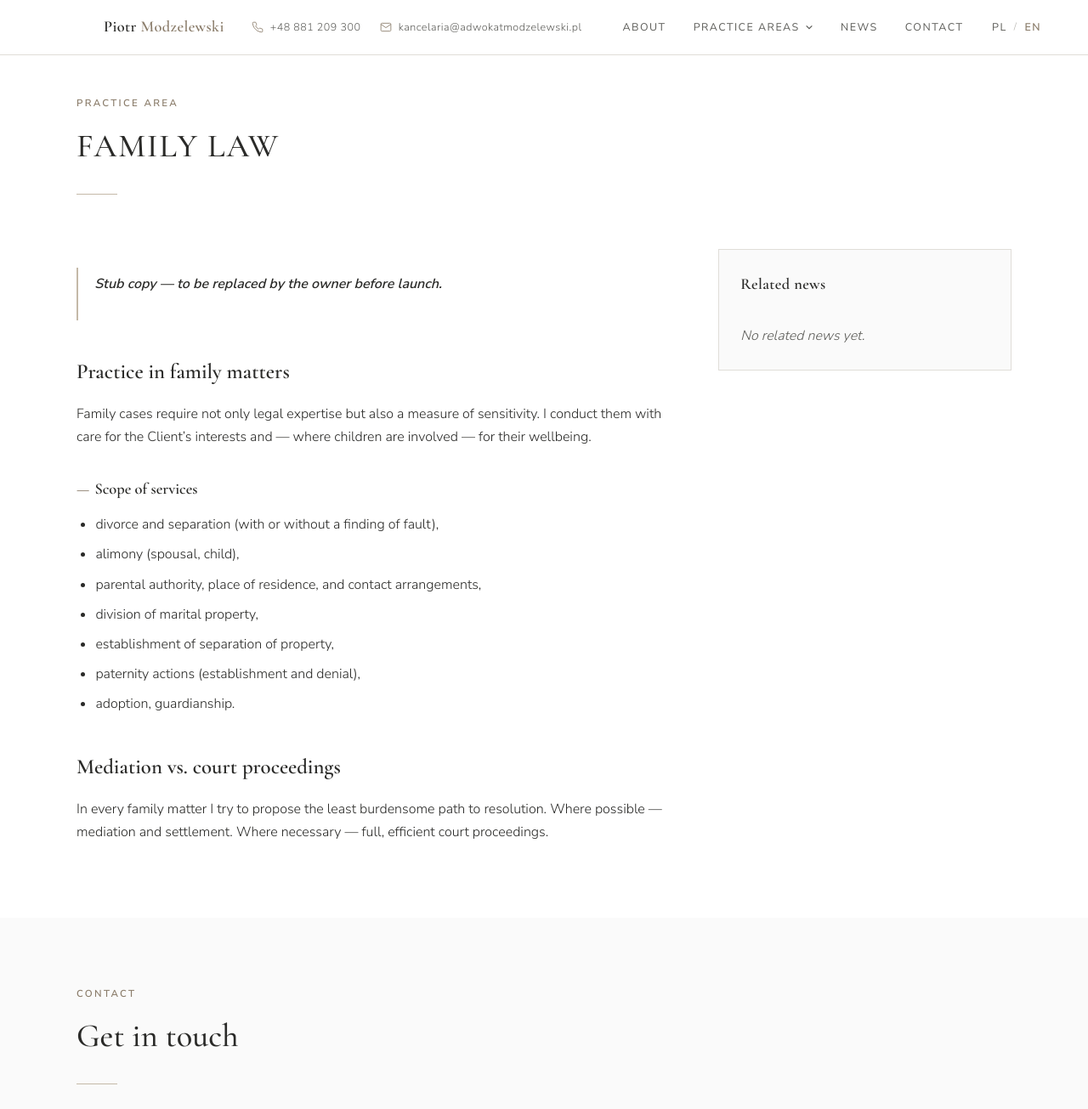
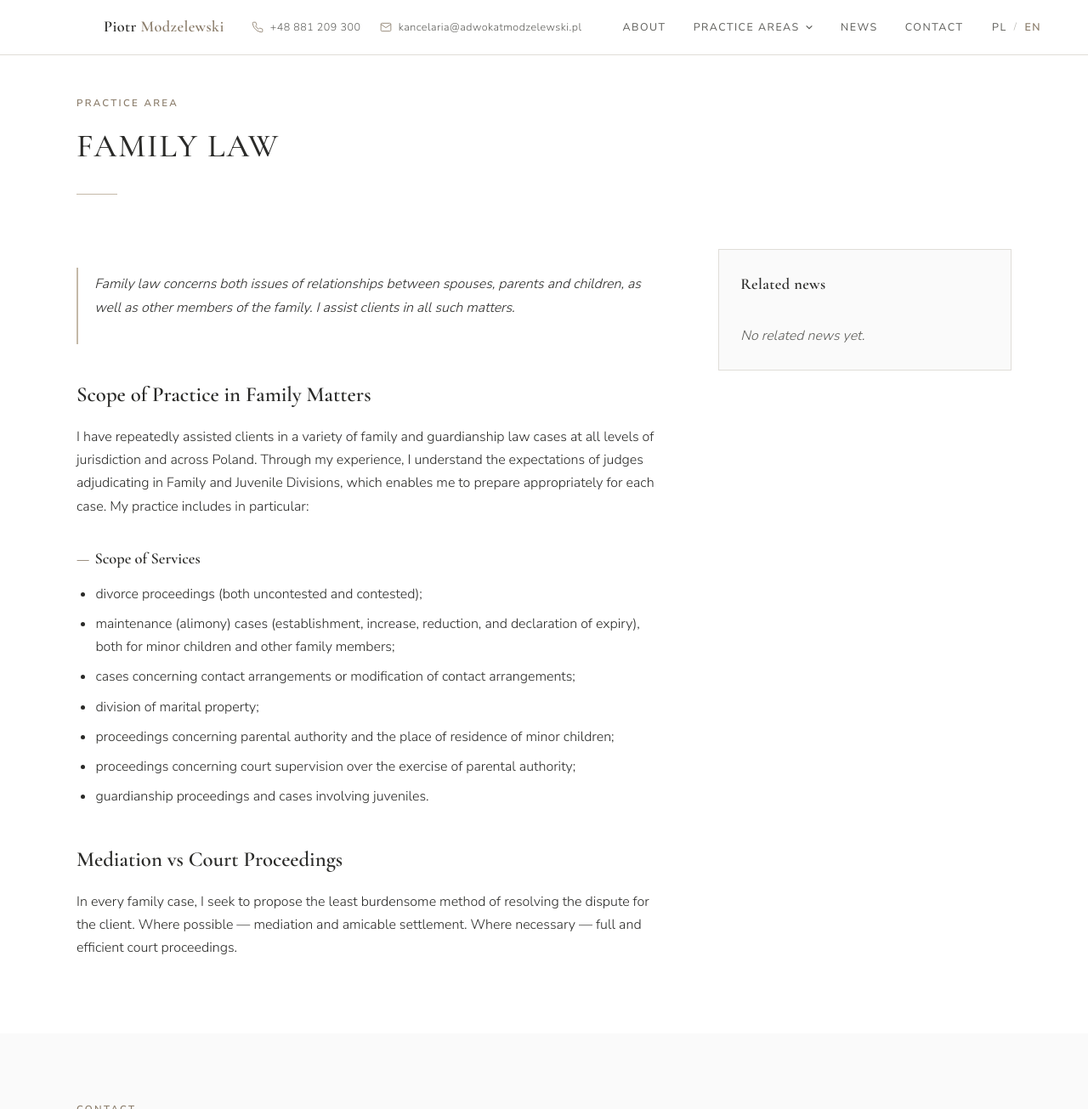
Before and after one commit to pmmodzelewski/adwokatmodzelewski.pl, a Jekyll site: the page built from _specjalizacje/en/family-law.md, in a window 1280 px wide and 1400 px high, cut to the strip 0-1305 px from the top of the window. Shown: the whole strip at 85% size. Built offline with Jekyll 4.4.1, drawn with Linux system fonts in a browser that asks for light colours; Markdown is read by kramdown in place of the engine named in the settings.

Commit message:
Update family-law.md

```diff
--- a/_specjalizacje/en/family-law.md
+++ b/_specjalizacje/en/family-law.md
@@ -10,26 +10,26 @@ sitemap: false
 robots: noindex
 ---
 
-> **Stub copy — to be replaced by the owner before launch.**
+> Family law concerns both issues of relationships between spouses, parents and children,
+> as well as other members of the family. I assist clients in all such matters.
 
-## Practice in family matters
+## Scope of Practice in Family Matters
 
-Family cases require not only legal expertise but also a measure of
-sensitivity. I conduct them with care for the Client's interests and —
-where children are involved — for their wellbeing.
+I have repeatedly assisted clients in a variety of family and guardianship law cases at all levels of jurisdiction and across Poland.
+Through my experience, I understand the expectations of judges adjudicating in Family and Juvenile Divisions, which enables me to prepare appropriately for each case.
+My practice includes in particular:
 
-### Scope of services
+### Scope of Services
 
-- divorce and separation (with or without a finding of fault),
-- alimony (spousal, child),
-- parental authority, place of residence, and contact arrangements,
-- division of marital property,
-- establishment of separation of property,
-- paternity actions (establishment and denial),
-- adoption, guardianship.
+- divorce proceedings (both uncontested and contested);
+- maintenance (alimony) cases (establishment, increase, reduction, and declaration of expiry), both for minor children and other family members;
+- cases concerning contact arrangements or modification of contact arrangements;
+- division of marital property;
+- proceedings concerning parental authority and the place of residence of minor children;
+- proceedings concerning court supervision over the exercise of parental authority;
+- guardianship proceedings and cases involving juveniles.
 
-## Mediation vs. court proceedings
+## Mediation vs Court Proceedings
 
-In every family matter I try to propose the least burdensome path to
-resolution. Where possible — mediation and settlement. Where necessary —
-full, efficient court proceedings.
+In every family case, I seek to propose the least burdensome method of resolving the dispute for the client. Where possible — mediation
+and amicable settlement. Where necessary — full and efficient court proceedings.
```
